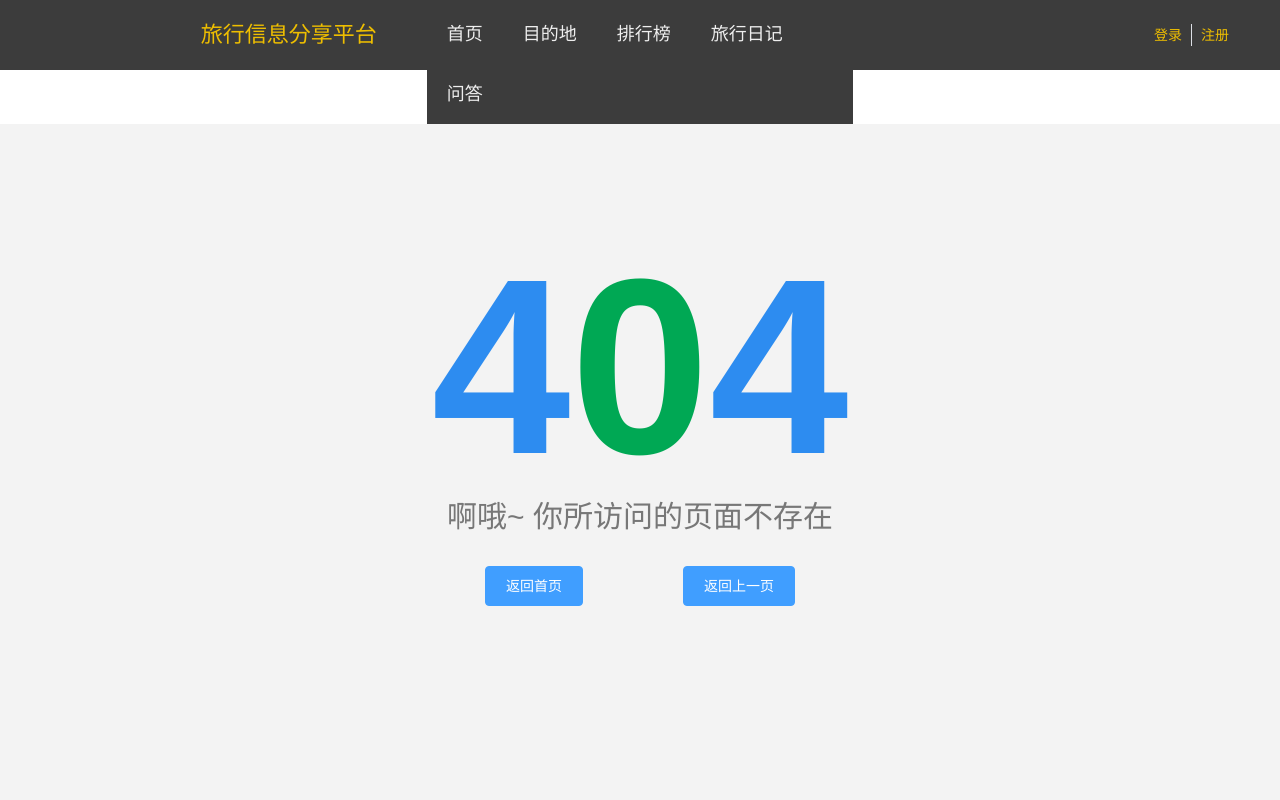
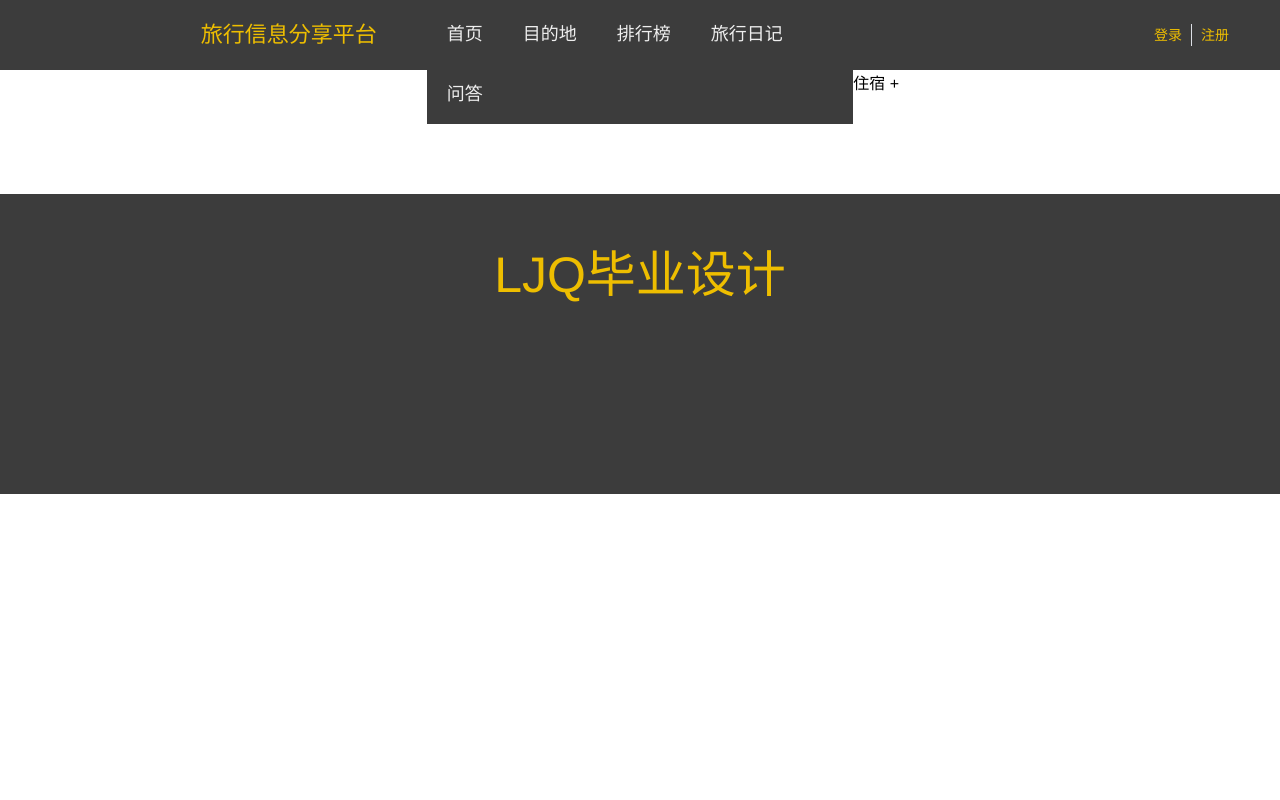
Before and after one commit to luckljq/travelWeb, a Vue app: page /hotelStrategy in a window 1280 px wide. Before the commit this address led to /404. Shown: the top 800 px of the page. Built offline with nearby package versions, Linux system fonts and the light colour scheme; a small style sheet from the web is missing.

Commit message:
初始化：初始化攻略页面

```diff
--- /dev/null
+++ b/src/components/page/FoodStrategy.vue
@@ -0,0 +1,28 @@
+<template>
+    <div>
+        <div class="center" >
+            美食{{spotId}} + {{foodId}}
+        </div>
+    </div>
+</template>
+<script>
+    export default {
+        name: 'foodStrategy',
+        data() {
+            return {
+                spotId:'',
+                foodId:'',
+            }
+        },
+        created() {
+            this.spotId = this.$route.query.s;
+            this.foodId = this.$route.query.f;
+        }
+    }
+</script>
+<style>
+    .center {
+        margin:0 auto;
+        width: 1000px;
+    }
+</style>
--- /dev/null
+++ b/src/components/page/HotelStrategy.vue
@@ -0,0 +1,28 @@
+<template>
+    <div>
+        <div class="center" >
+            住宿{{spotId}} + {{hotelId}}
+        </div>
+    </div>
+</template>
+<script>
+    export default {
+        name: 'hotelStrategy',
+        data() {
+            return {
+                spotId:'',
+                hotelId:'',
+            }
+        },
+        created() {
+            this.spotId = this.$route.query.s;
+            this.hotelId = this.$route.query.h;
+        }
+    }
+</script>
+<style>
+    .center {
+        margin:0 auto;
+        width: 1000px;
+    }
+</style>
--- a/src/components/page/Spot.vue
+++ b/src/components/page/Spot.vue
@@ -101,7 +101,7 @@
                                 <el-card class="box-card" v-for="(item,i) in foodStrategy" v-if="i == 0">
                                 <div class="strategy-info-title">
                                     <el-tag class="strategy-tag" >{{i + 1}}</el-tag>
-                                    <a href="https://www.baidu.com/" target="_blank" style="color: #FF9D52">
+                                    <a v-bind="{ href: foodUrl + id  + '&f=' + item.id}" target="_blank" style="color: #FF9D52">
                                         {{item.strategyName}}
                                     </a>
                                 </div>
@@ -115,7 +115,7 @@
                                 <el-card class="box-card2" v-for="(item,i) in foodStrategy" v-if="i > 0 && i < 3">
                                     <div class="strategy-info-title">
                                         <el-tag class="strategy-tag" >{{i + 1}}</el-tag>
-                                        <a href="https://www.baidu.com/" target="_blank" style="color: #FF9D52">
+                                        <a v-bind="{ href: foodUrl + id  + '&f=' + item.id}" target="_blank" style="color: #FF9D52">
                                             {{item.strategyName}}
                                         </a>
                                     </div>
@@ -125,7 +125,7 @@
                                 </el-card>
                             </div>
                             <div class="strategy-foot">
-                                <a href="https://www.baidu.com/" target="_blank" style="color: #FF9D52">更多美食</a>
+                                <a v-bind="{ href: foodUrl + id  + '&f=1'}" target="_blank" style="color: #FF9D52">更多美食</a>
                             </div>
                         </div>
                     </el-col>
@@ -138,7 +138,7 @@
                                 <el-card class="box-card" v-for="(item, i) in hotelStrategy" v-if="i == 0">
                                     <div class="strategy-info-title" >
                                         <el-tag class="strategy-tag">{{i + 1}}</el-tag>
-                                        <a href="https://www.baidu.com/" target="_blank" style="color: #FF9D52">
+                                        <a v-bind="{ href: hotelUrl + id  + '&h=' + item.id}" target="_blank" style="color: #FF9D52">
                                             {{item.strategyName}}
                                         </a>
                                     </div>
@@ -152,7 +152,7 @@
                                 <el-card class="box-card2" v-for="(item, i) in hotelStrategy" v-if="i > 0 && i < 3">
                                     <div class="strategy-info-title" >
                                         <el-tag class="strategy-tag">{{i + 1}}</el-tag>
-                                        <a href="https://www.baidu.com/" target="_blank" style="color: #FF9D52">
+                                        <a v-bind="{ href: hotelUrl + id  + '&h=' + item.id}" target="_blank" style="color: #FF9D52">
                                             {{item.strategyName}}
                                         </a>
                                     </div>
@@ -162,7 +162,7 @@
                                 </el-card>
                             </div>
                             <div class="strategy-foot">
-                                <a href="https://www.baidu.com/" target="_blank" style="color: #FF9D52" >更多住宿</a>
+                                <a v-bind="{ href: hotelUrl + id  + '&h=1'}" target="_blank" style="color: #FF9D52" >更多住宿</a>
                             </div>
                         </div>
                     </el-col>
@@ -230,6 +230,8 @@
         name: 'spot',
         data() {
             return {
+                foodUrl:"http://" + location.hostname + ":" + location.port + "/foodStrategy?s=",
+                hotelUrl:"http://" + location.hostname + ":" + location.port + "/hotelStrategy?s=",
                 foodStrategy:[],
                 hotelStrategy:[],
                 spotType:'',
--- a/src/router/index.js
+++ b/src/router/index.js
@@ -49,6 +49,16 @@ export default new Router({
                     path: '/spot',
                     component: resolve => require(['../components/page/Spot.vue'], resolve),
                     meta: { title: '景点' }
+                },
+                {
+                    path: '/foodStrategy',
+                    component: resolve => require(['../components/page/FoodStrategy.vue'], resolve),
+                    meta: { title: '美食攻略' }
+                },
+                {
+                    path: '/hotelStrategy',
+                    component: resolve => require(['../components/page/HotelStrategy.vue'], resolve),
+                    meta: { title: '住宿攻略' }
                 },
                 {
                     path: '/user',
```
